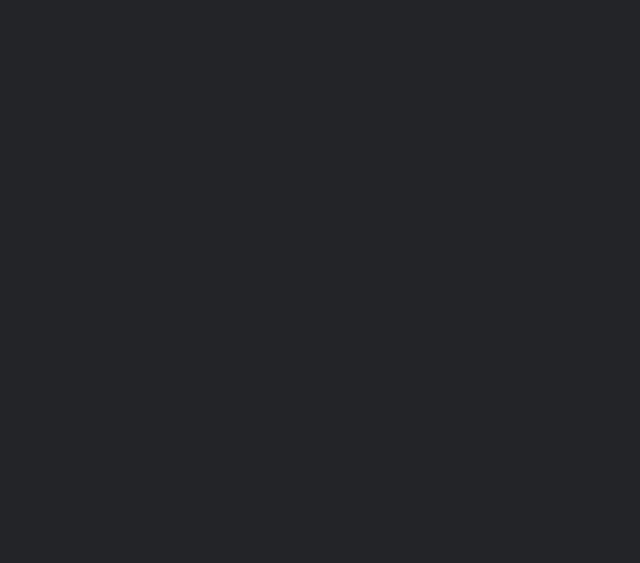
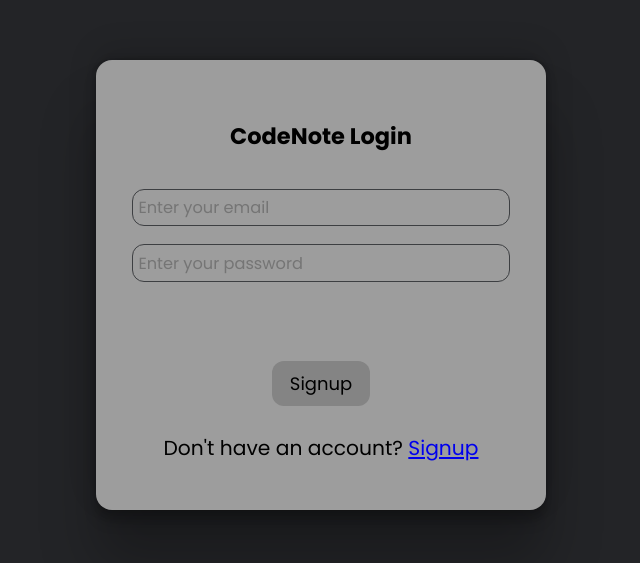
Before and after one commit to MatiasUrielGluck/CodeNote, a Vue app in the folder client/: page /login in a window 1280 px wide. Shown: the part 115-678 px from the top of the page, without its empty margins (319-959 px from the left). Built offline with nearby package versions, Linux system fonts and the light colour scheme.

Commit message:
Created login view

```diff
--- a/client/src/views/LoginView.vue
+++ b/client/src/views/LoginView.vue
@@ -1,14 +1,44 @@
 <template>
   <div class="external-window">
     <div class="internal-window">
+      <div class="content">
+        <h1>CodeNote Login</h1>
 
+        <form id="loginForm" action="" method="POST" @submit.prevent="submitForm()">
+          <div class="input-container">
+            <div class="input">
+              <input type="text" placeholder="Enter your email" v-model="emailValue">
+            </div>
+             <div class="input">
+              <input type="password" placeholder="Enter your password" v-model="passwordValue">
+            </div>
+            <p class="error" :class="showError ? 'show' : ''">Incorrect email or password</p>
+            <button type="submit">Signup</button>
+          </div>
+        </form>
+        <p>Don't have an account? <router-link to="/register">Signup</router-link></p>
+      </div>
     </div>
   </div>
 </template>
 
 <script>
 export default {
-  name: 'LoginView'
+  name: 'LoginView',
+
+  data: function() {
+    return {
+      emailValue: '',
+      passwordValue: '',
+      showError: '',
+    }
+  },
+
+  methods: {
+    submitForm() {
+
+    }
+  }
 }
 </script>
 
@@ -19,11 +49,107 @@ export default {
 .external-window {
   height: 100vh;
   width: 100vw;
+  display: flex;
+  flex-flow: column nowrap;
+  justify-content: center;
+  align-items: center;
   background: var(--background-color);
 }
 
 .internal-window {
+  box-shadow: rgba(0, 0, 0, 0.25) 0px 54px 55px, rgba(0, 0, 0, 0.12) 0px -12px 30px, rgba(0, 0, 0, 0.12) 0px 4px 6px, rgba(0, 0, 0, 0.17) 0px 12px 13px, rgba(0, 0, 0, 0.09) 0px -3px 5px;
+  height: 25rem;
+  width: 25rem;
+  display: flex;
+  flex-flow: column nowrap;
+  align-items: center;
+  background: var(--secondary-color);
+  border-radius: 16px;
+}
 
+.internal-window * {
+  background: var(--secondary-color);
+}
+
+.content {
+  margin: auto;
+  padding: 2rem;
+  width: 100%;
+  height: 90%;
+}
+
+.content h1 {
+  font-size: 1.25rem;
+  text-align: center;
+  margin-bottom: 2rem;
+}
+
+.error {
+  opacity: 0%;
+  color:rgb(202, 28, 28);
+  text-align: center;
+  margin-top: 0.2rem;
+  font-size: 0.8rem;
+  transition: all 0.3s ease;
+}
+
+.error.show {
+  opacity: 100%;
+}
+
+.input-container {
+  display: flex;
+  flex-flow: column nowrap;
+  gap: 1rem;
+  margin-bottom: 1.5rem;
+}
+
+.input-container input {
+  font-size: 0.9rem;
+  padding: 0.3rem;
+  border-radius: 12px;
+  border: 1px solid var(--selected-color);
+  width: 100%;
+}
+
+.input-container input:focus {
+  outline: none;
+}
+
+button {
+  font-size: 1rem;
+  cursor: pointer;
+  padding: 0.5rem 1rem;
+  width: fit-content;
+  border-radius: 12px;
+  border: none;
+  margin: auto;
+  margin-top: 1rem;
+  background: #848484 !important;
+  transition: all 0.3s ease;
+}
+
+button:hover {
+  background: #707070 !important;
+}
+
+p:last-of-type {
+  text-align: center;
+}
+
+@media only screen and (max-width: 500px) {
+  .internal-window {
+    height: 30rem;
+    width: 90%;
+  }
+
+  .content {
+    padding: 1rem;
+  }
+
+  .input-container p {
+    height: 2rem;
+  }
 }
 
 </style>
--- a/client/src/views/RegisterView.vue
+++ b/client/src/views/RegisterView.vue
@@ -14,7 +14,7 @@
               <input type="password" placeholder="Enter your password" v-model="passwordValue">
               <p class="error" :class="passwordClass">{{passwordErrorMsg}}</p>
             </div>
-            <button type="submit" @submit="submitForm($event)">Signup</button>
+            <button type="submit">Signup</button>
           </div>
         </form>
         <p>Already have an account? <router-link to="/login">Login</router-link></p>
```
